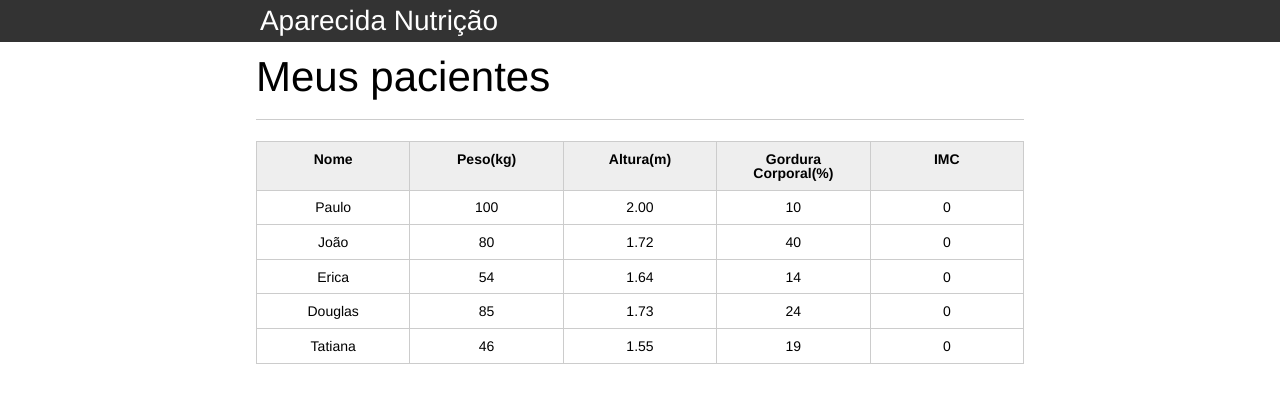
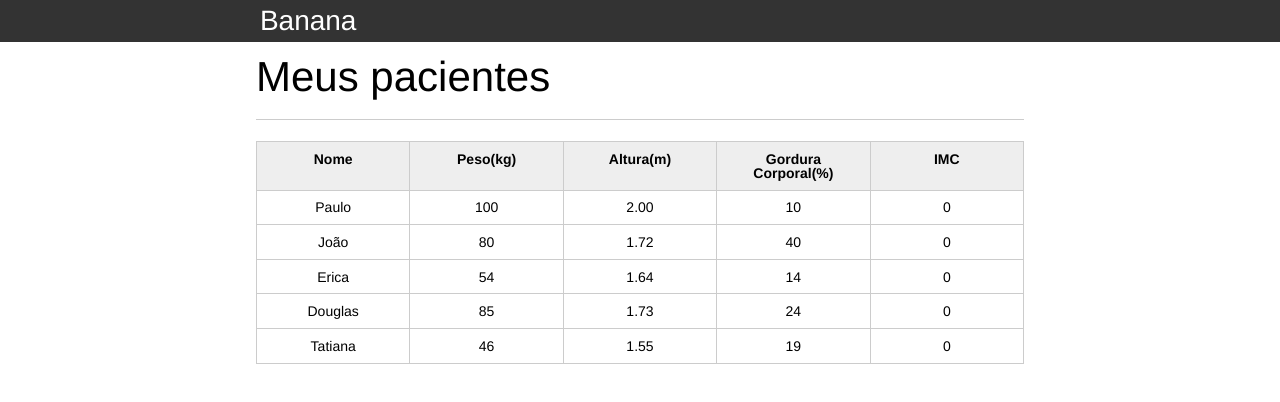
Before and after one commit to Pedro-2343/introducao-javascript, a plain HTML site: page index.html in a window 1280 px wide. Drawn offline with Linux system fonts and the light colour scheme.

Commit message:
Manipular o DOM

```diff
--- a/index.html
+++ b/index.html
@@ -73,5 +73,15 @@
 			</section>
 		</main>
 
+		<script>
+			var titulo = document.querySelector("h1");
+
+			console.log(titulo);
+			console.log(titulo.textContent);
+
+			titulo.textContent = "Banana";
+
+		</script>
+
 	</body>
 </html>
```
